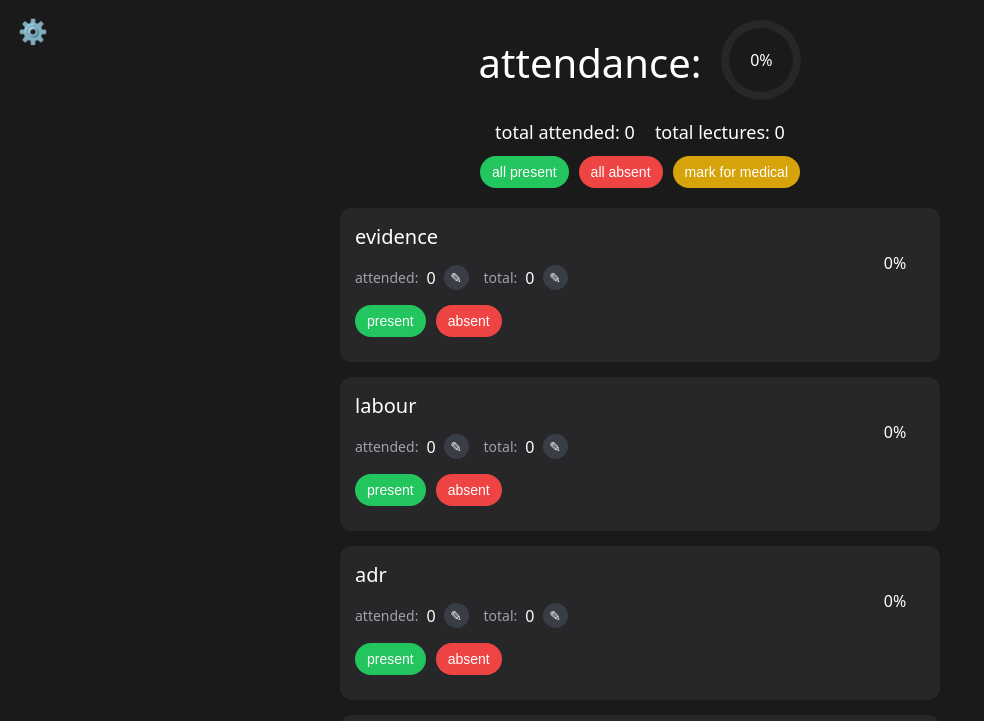
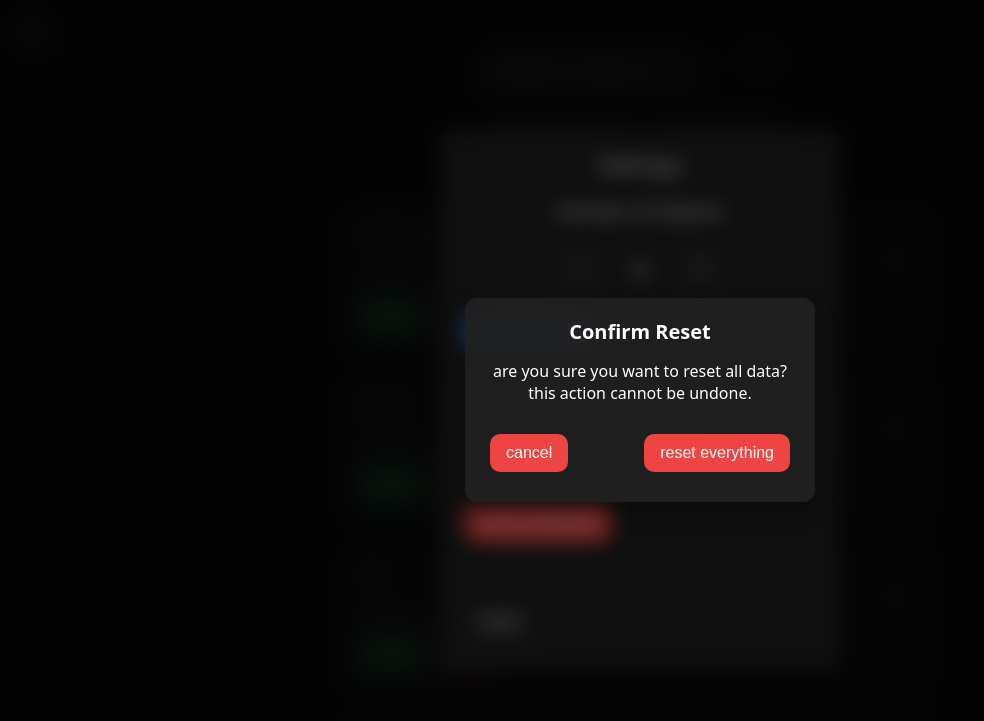
Before and after one commit to altbeat0/attendease, a plain HTML site: page index.html in a window 1280 px wide. Shown: the top 721 px of the page, without its empty margins (0-984 px from the left). Drawn offline with nearby package versions, Linux system fonts and the light colour scheme.

Commit message:
Update index.html

```diff
--- a/index.html
+++ b/index.html
@@ -17,7 +17,7 @@
       background-color: #1a1a1a;
       color: #ffffff;
       padding: 10px;
-      margin: 0;
+      margin: 0px;
       font-family: system-ui, -apple-system, sans-serif;
     }
     *, button, input {
@@ -35,6 +35,7 @@
     .attendance-header {
                 display: flex;
         justify-content: center;
+        align-items: flex-end; /* Aligns items by their bottom */
         gap: 20px;
         margin-bottom: 20px;
     }
@@ -44,8 +45,8 @@
       margin-top: 15px;
     }
     .overall-progress {
-      width: 80px;
-      height: 80px;
+      width: 75px;
+      height: 75px;
       position: relative;
     }
     .progress-circle {
@@ -292,17 +293,22 @@
         top: 0;
         width: 100%;
         height: 100%;
-      overflow: auto;
-      background-color: rgba(0,0,0,0.4);
+        backdrop-filter: blur(10px); /* Adds a blur effect */
+        background-color: rgba(0, 0, 0, 0.5); /* Dark translucent overlay */
+        display: flex;
+        align-items: center;
+        justify-content: center;
     }
     .modal-content {
-      background-color: #1a1a1a;
-      margin: 15% auto;
+                background: rgba(34, 34, 34, 0.9); /* Slightly transparent background */
+        backdrop-filter: blur(10px); /* Adds a frosted glass effect */
         padding: 20px;
-      width: 80%;
-      max-width: 300px;
-      border-radius: 8px;
+        width: 85%;
+        max-width: 400px;
+        border-radius: 12px;
         color: white;
+        text-align: center;
+        box-shadow: 0 10px 25px rgba(0, 0, 0, 0.3);
     }
     .modal-content input {
       width: 100%;
@@ -315,15 +321,16 @@
       color: white;
     }
     .modal-content button {
-      padding: 8px 12px;
+                padding: 10px 16px;
         border: none;
-      border-radius: 20px;
-      margin-right: 10px;
+        border-radius: 10px;
+        font-size: 16px;
         cursor: pointer;
-      font-size: 16px;
+        margin: 10px 5px;
+        transition: all 0.2s ease;
     }
-    .modal-content .cancel-btn { background-color: #ef4444; color: white; }
-    .modal-content .ok-btn { background-color: #22c55e; color: white; }
+    .modal-content .cancel-btn {   background-color: #ef4444;color: white;}
+    .modal-content .ok-btn {   background-color: #22c55e; color: white;}
     .save-btn {
       background-color: #4ade80c5;
       color: white;
@@ -385,15 +392,26 @@
       display: block;
       margin: 0 auto;
     }
+
+    .btn, .attendance-btn, .control-btn {
+        transition: transform var(--transition-speed), opacity var(--transition-speed);
+        }
+    .btn:hover, .attendance-btn:hover, .control-btn:hover {
+    transform: scale(1.03);
+    opacity: 0.9;
+    }
+
+
     .apply-btn { background-color: #3b82f6; color: white; }
     .reset-all-btn { background-color: #ef4444; color: white; }
-    .close-settings-btn { background-color: #27272a; color: white; margin-top: 20px; }
+    .close-settings-btn { background-color: #27272a; color: white; margin-top: px; }
     .warning-text { color: #ef4444; margin-bottom: 15px; text-align: center; font-size: 14px; }
     .confirm-content { max-width: 350px; }
     .confirm-content h3 { margin-bottom: 15px; font-size: 20px; text-align: center; }
     .confirm-content p { margin-bottom: 20px; text-align: center; }
     .confirm-buttons { display: flex; justify-content: space-between; }
-    .confirm-btn { background-color: #ef4444; color: white; padding: 8px 16px; border: none; border-radius: 20px; cursor: pointer; font-size: 16px; }
+    .confirm-btn {   background-color: #ef4444; color: white;}
+    button:hover { opacity: 0.8;}
   </style>
 </head>
 <body>
@@ -591,7 +609,7 @@
         <button class="apply-btn" onclick="applySubjectCount()">apply changes</button>
       </div>
       <div class="settings-section">
-        <h4>Reset all data</h4>
+        <h4>Reset All Data</h4>
         <p class="warning-text">WARNING: this will delete all attendance data and cannot be undone.</p>
         <button class="reset-all-btn" onclick="confirmResetAll()">reset everything</button>
       </div>
@@ -970,7 +988,7 @@
       currentEditElement = statItem.querySelector('.' + type);
       const currentValue = parseInt(currentEditElement.textContent);
       document.getElementById('numberPickerInput').value = currentValue;
-      document.getElementById('numberPickerModal').style.display = 'block';
+      document.getElementById('numberPickerModal').style.display = 'flex';
       event.stopPropagation();
     }
 
@@ -1036,7 +1054,7 @@
 
     function openSettingsModal() {
       document.getElementById('subjectCount').textContent = document.querySelectorAll('.subject-card').length;
-      document.getElementById('settingsModal').style.display = 'block';
+      document.getElementById('settingsModal').style.display = 'flex';
     }
 
     function closeSettingsModal() {
@@ -1114,7 +1132,7 @@
 
     function confirmResetAll() {
       closeSettingsModal();
-      document.getElementById('confirmModal').style.display = 'block';
+      document.getElementById('confirmModal').style.display = 'flex';
     }
 
     function closeConfirmModal() {
```
Lines whose indentation alone changed are shown as unchanged.
